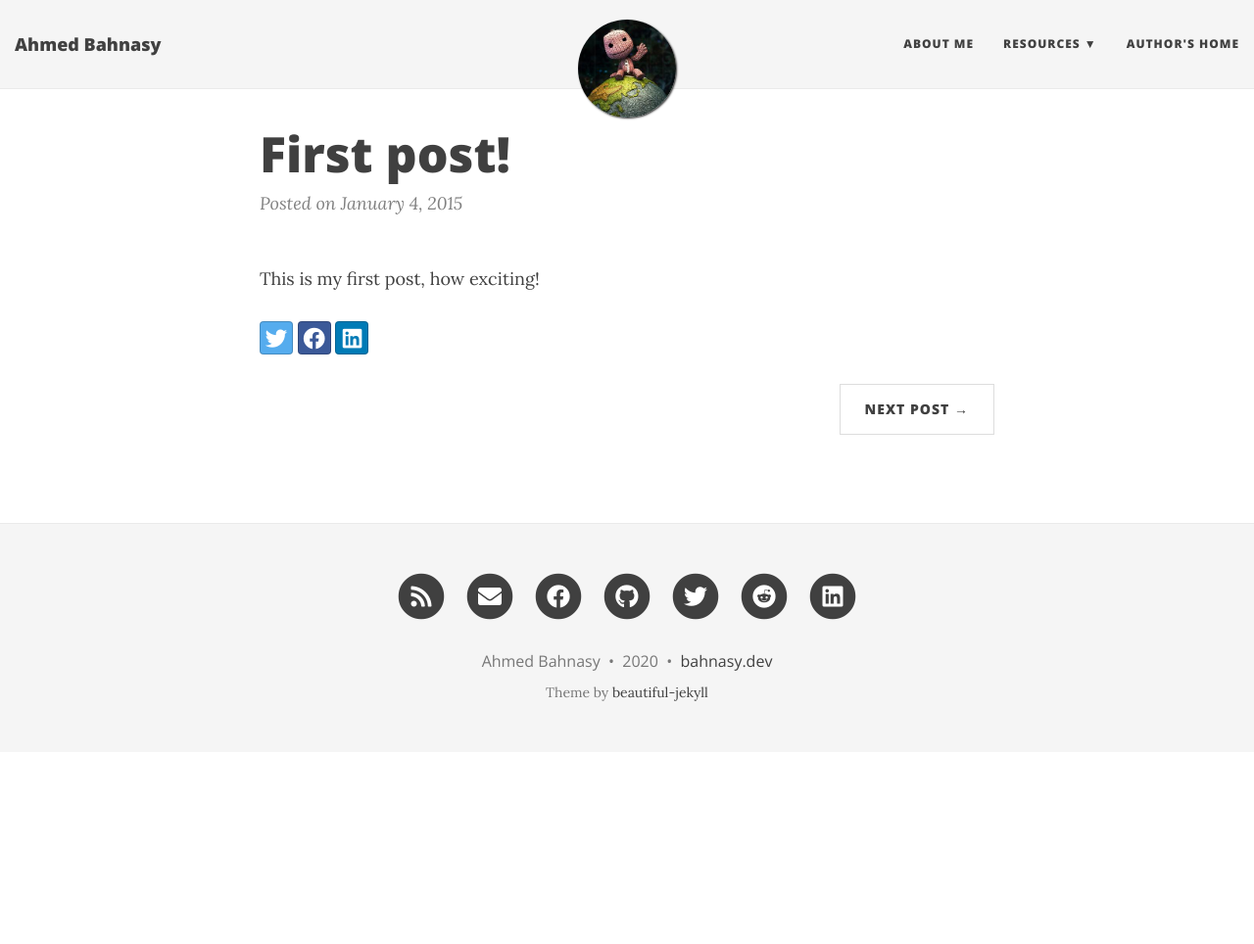
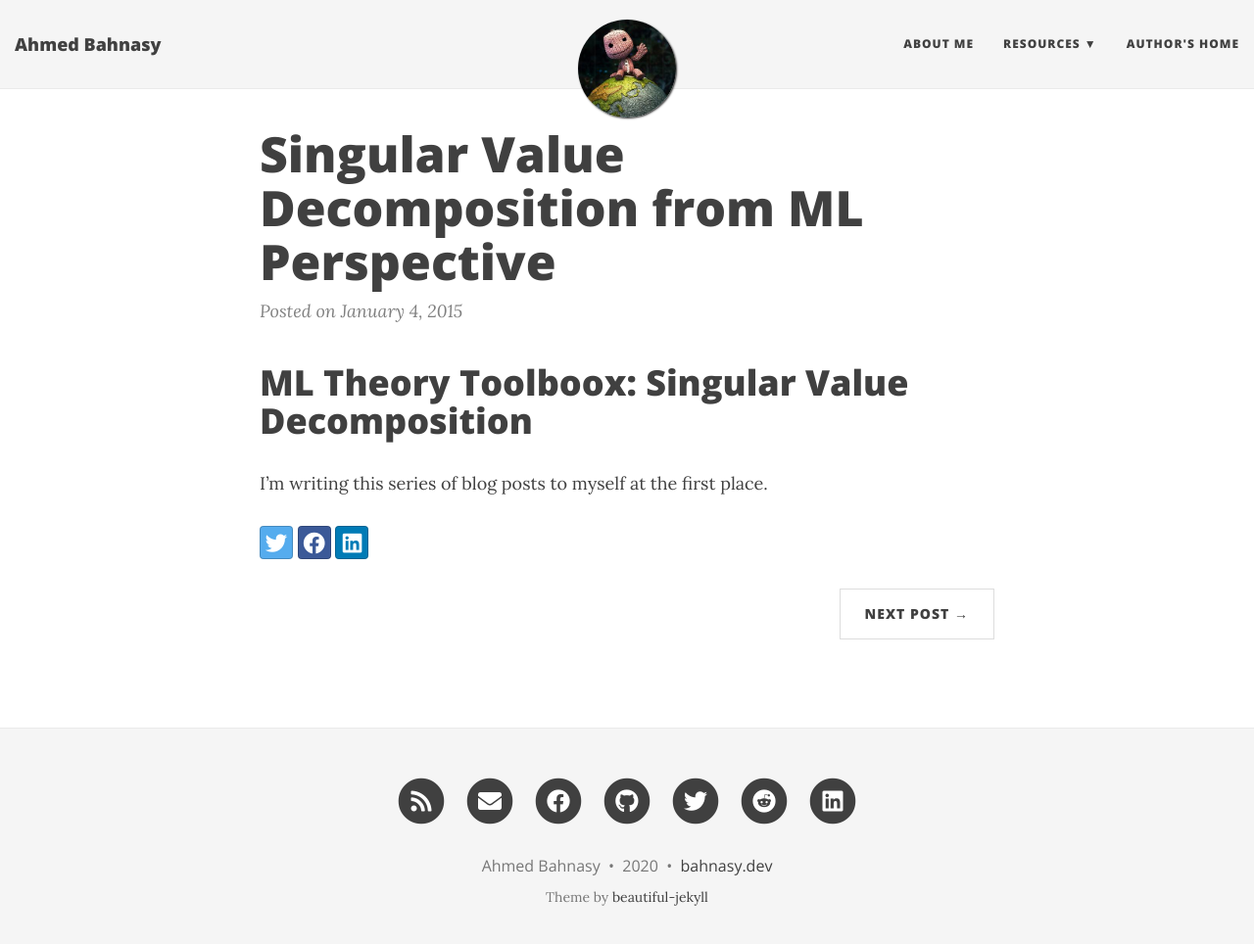
Before and after one commit to abahnasy/abahnasy.github.io, a Jekyll site: the page built from _posts/2015-01-04-first-post.md, in a window 1280 px wide and 977 px high. Shown: the top 964 px of the window at 98% size. Built offline with Jekyll 4.4.1, drawn with Linux system fonts in a browser that asks for light colours; nearby versions of some CDN libraries.

Commit message:
removing sample info

```diff
--- a/_posts/2015-01-04-first-post.md
+++ b/_posts/2015-01-04-first-post.md
@@ -1,7 +1,8 @@
 ---
 layout: post
-title: First post!
+title: Singular Value Decomposition from ML Perspective
 image: /img/hello_world.jpeg
 ---
 
-This is my first post, how exciting!
+# ML Theory Toolboox: Singular Value Decomposition
+I'm writing this series of blog posts to myself at the first place.
```
Also changed, not shown: aboutme.md (+0 -5 lines).
